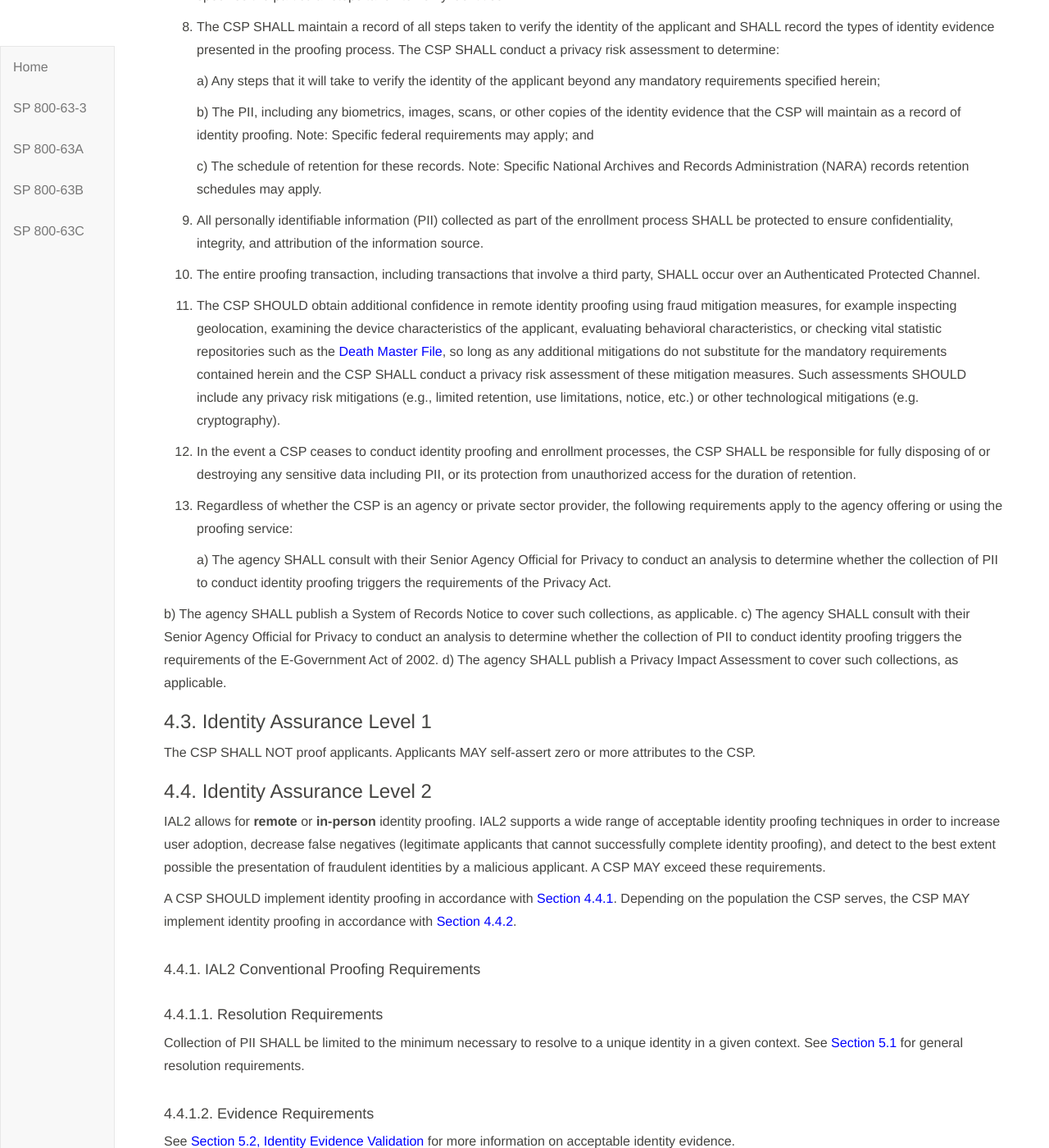
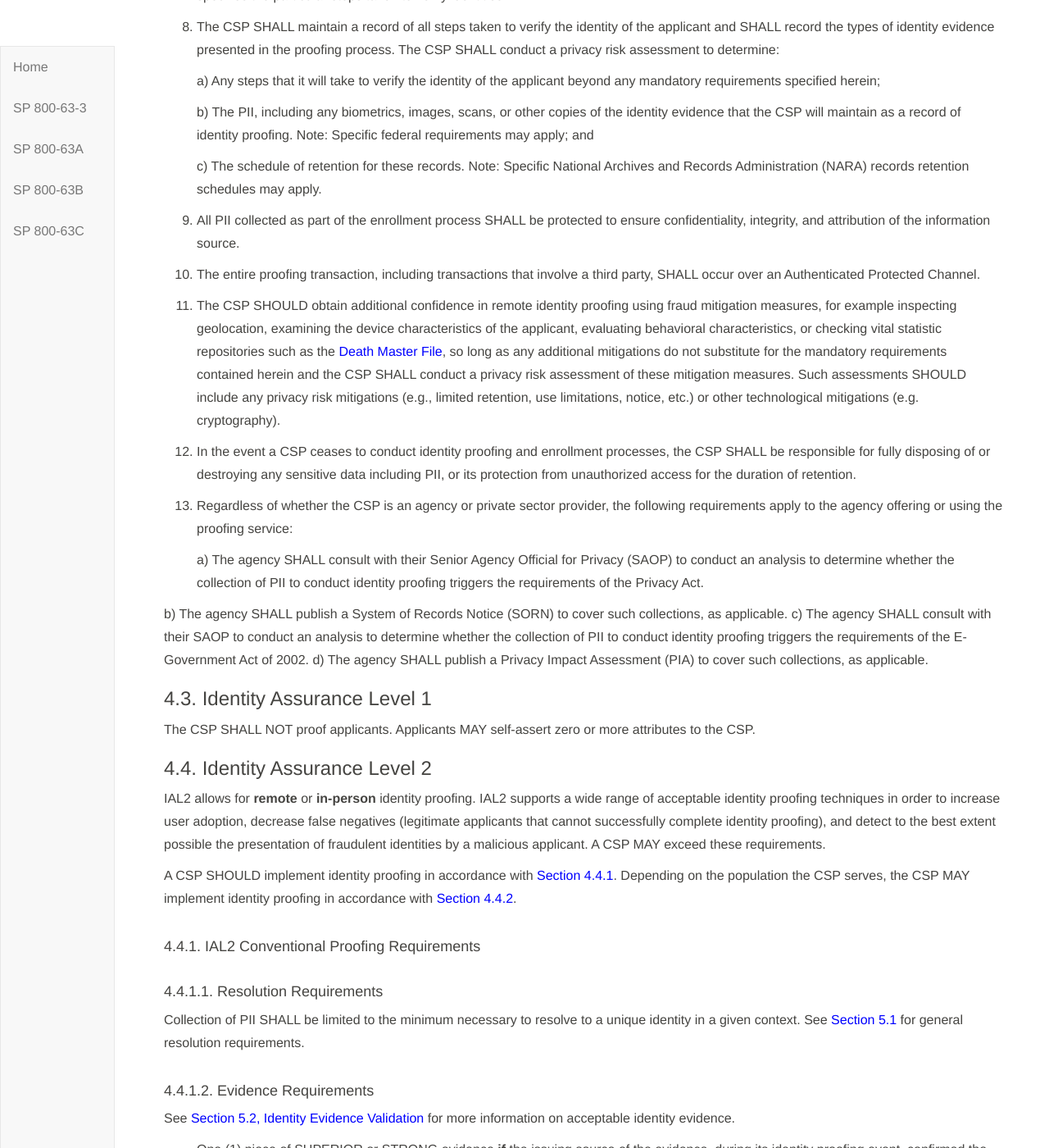
Before and after one commit to usnistgov/800-63-3, a Jekyll site: the page built from sp800-63a/sec4_ial.md, in a window 1280 px wide and 1400 px high, scrolled down 1899 px. Shown: the whole window at 82% size. Built offline with Jekyll 4.4.1, drawn with Linux system fonts in a browser that asks for light colours; our own code applies the rules of GitHub Pages for plain Markdown files; some of the changed text lies outside the part shown.

Commit message:
2nd part of 63A Sec 4 update
- Removed informative statement from 4.7 (keeping statements at top level of each section throughout doc)
- Fixed reference to 63B - 5.2.3 in 4.5.7
- Established acronyms in text for SAOP, PIA, and SORN
- Abbreviated LOA, PII, and SAOP

```diff
--- a/sp800-63a/sec4_ial.md
+++ b/sp800-63a/sec4_ial.md
@@ -74,7 +74,7 @@ The following requirements apply to any CSP performing identity proofing at IAL2
 
 2. The CSP SHOULD NOT collect the SSN unless it is necessary for performing identity resolution and cannot be accomplished by collection of another attribute or combination of attributes.
 
-3. Collection of personally identifiable information (PII) SHALL be limited to the minimum necessary to validate the existence of the claimed identity and associate the claimed identity to the applicant providing identity evidence based on best available practices for appropriate identity resolution, validation, and verification.
+3. Collection of PII SHALL be limited to the minimum necessary to validate the existence of the claimed identity and associate the claimed identity to the applicant providing identity evidence based on best available practices for appropriate identity resolution, validation, and verification.
 
 4. The CSP SHALL provide explicit notice at the time of collection to the applicant regarding the purpose for collecting and maintaining a record of the attributes necessary for identity proofing, including whether the such attributes are voluntary or mandatory in order to complete the identity proofing transactions and the consequences for not providing the attributes.
 
@@ -92,7 +92,7 @@ The following requirements apply to any CSP performing identity proofing at IAL2
 
 	c) The schedule of retention for these records. Note: Specific National Archives and Records Administration (NARA) records retention schedules may apply.
 
-9. All personally identifiable information (PII) collected as part of the enrollment process SHALL be protected to ensure confidentiality, integrity, and attribution of the information source.
+9. All PII collected as part of the enrollment process SHALL be protected to ensure confidentiality, integrity, and attribution of the information source.
 
 10. The entire proofing transaction, including transactions that involve a third party, SHALL occur over an Authenticated Protected Channel.
 
@@ -102,13 +102,13 @@ The following requirements apply to any CSP performing identity proofing at IAL2
 
 13. Regardless of whether the CSP is an agency or private sector provider, the following requirements apply to the agency offering or using the proofing service:
 
-	a) The agency SHALL consult with their Senior Agency Official for Privacy to conduct an analysis to determine whether the collection of PII to conduct identity proofing triggers the requirements of the Privacy Act.
+	a) The agency SHALL consult with their Senior Agency Official for Privacy (SAOP) to conduct an analysis to determine whether the collection of PII to conduct identity proofing triggers the requirements of the Privacy Act.
 
- 	b) The agency SHALL publish a System of Records Notice to cover such collections, as applicable.
+ 	b) The agency SHALL publish a System of Records Notice (SORN) to cover such collections, as applicable.
 
- 	c) The agency SHALL consult with their Senior Agency Official for Privacy to conduct an analysis to determine whether the collection of PII to conduct identity proofing triggers the requirements of the E-Government Act of 2002.
+ 	c) The agency SHALL consult with their SAOP to conduct an analysis to determine whether the collection of PII to conduct identity proofing triggers the requirements of the E-Government Act of 2002.
 
- 	d) The agency SHALL publish a Privacy Impact Assessment to cover such collections, as applicable.
+ 	d) The agency SHALL publish a Privacy Impact Assessment (PIA) to cover such collections, as applicable.
 
 ### 4.3. Identity Assurance Level 1
 
@@ -230,13 +230,14 @@ Remote proofing SHALL NOT be allowed.
 
 #### 4.5.7. Biometric Collection
 
-The CSP SHALL collect and record a biometric sample at the time of proofing (e.g., facial image, fingerprints) the purposes of non-repudiation and re-proofing.  See [Section 5.2.3](#biometric_use) of SP 800-63B for more detail on biometric collection.
+The CSP SHALL collect and record a biometric sample at the time of proofing (e.g., facial image, fingerprints) the purposes of non-repudiation and re-proofing.  See [Section 5.2.3 of SP 800-63B](sp800-63b.html#biometric_use) for more detail on biometric collection.
 
 #### 4.5.8. Security  Controls
 
 The CSP SHOULD employ appropriately tailored security controls from the High baseline of security controls defined in [[SP 800-53]](#SP800-53) or an equivalent industry standard and SHOULD ensure that the minimum requirements associated with the *high* baseline are satisfied.
 
 ### 4.6. Enrollment Code
+
 An enrollment code allows the CSP to confirm that the applicant controls an address of record, as well as offers the applicant the ability to reestablish binding to their enrollment record.  Binding is not always completed in the same session as the original identity proofing transaction.
 
 An enrollment code SHALL be comprised of one of the following:
```
Also changed, not shown: other parts of sp800-63a/sec4_ial.md (+2 -4 lines).
